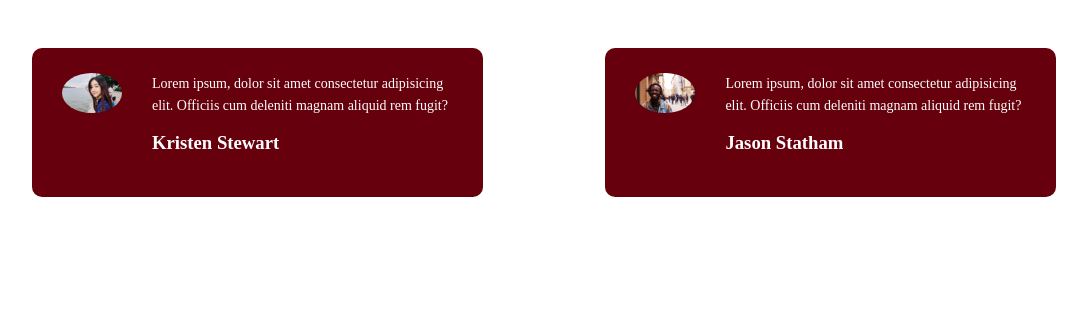
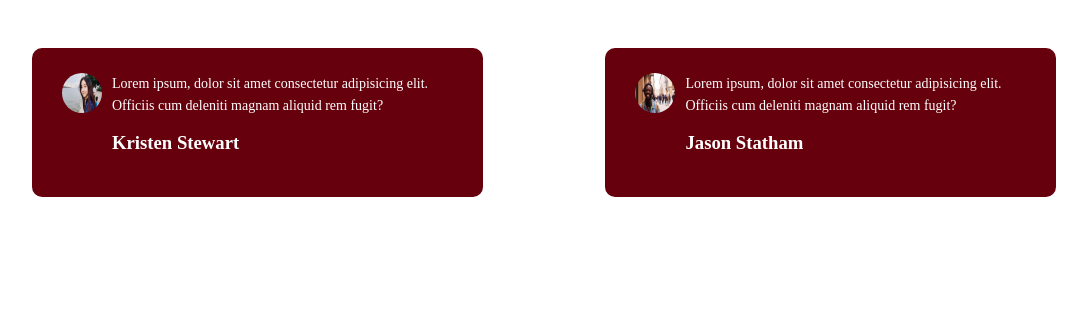
Before and after one commit to shreyaaashet/university, a plain HTML site: page index.html in a window 1280 px wide. Shown: the part 2513-2839 px from the top of the page, without its empty margins (96-1183 px from the left). Drawn offline with Linux system fonts and the light colour scheme.

Commit message:
few changes

```diff
--- a/styles.css
+++ b/styles.css
@@ -431,9 +431,10 @@ h1{
     box-shadow: 0 0 20px 0px rgba(0,0,0,0.6);}
 .testimonials-col img{
     height:40px;
+    width: 40px;
     margin-left: 5px;
-    margin-right:30px;
-    border-radius: 50%;
+    margin-right:10px;
+    border-radius: 50px;
 }
 .testimonials-col p{
     padding:0;
```
Also changed, not shown: img/j.png (added), img/m.jpg (added), starting.png (added).
